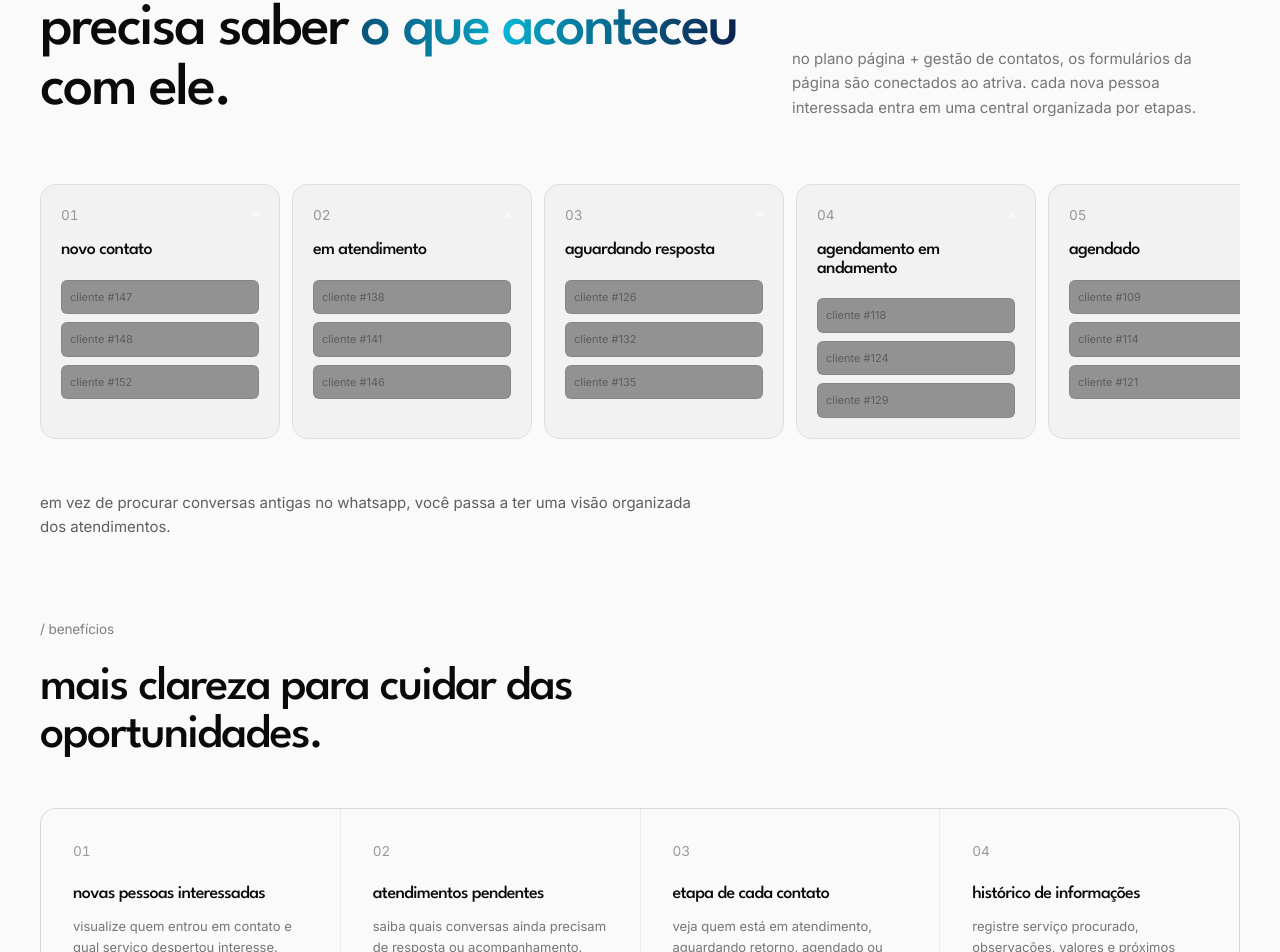
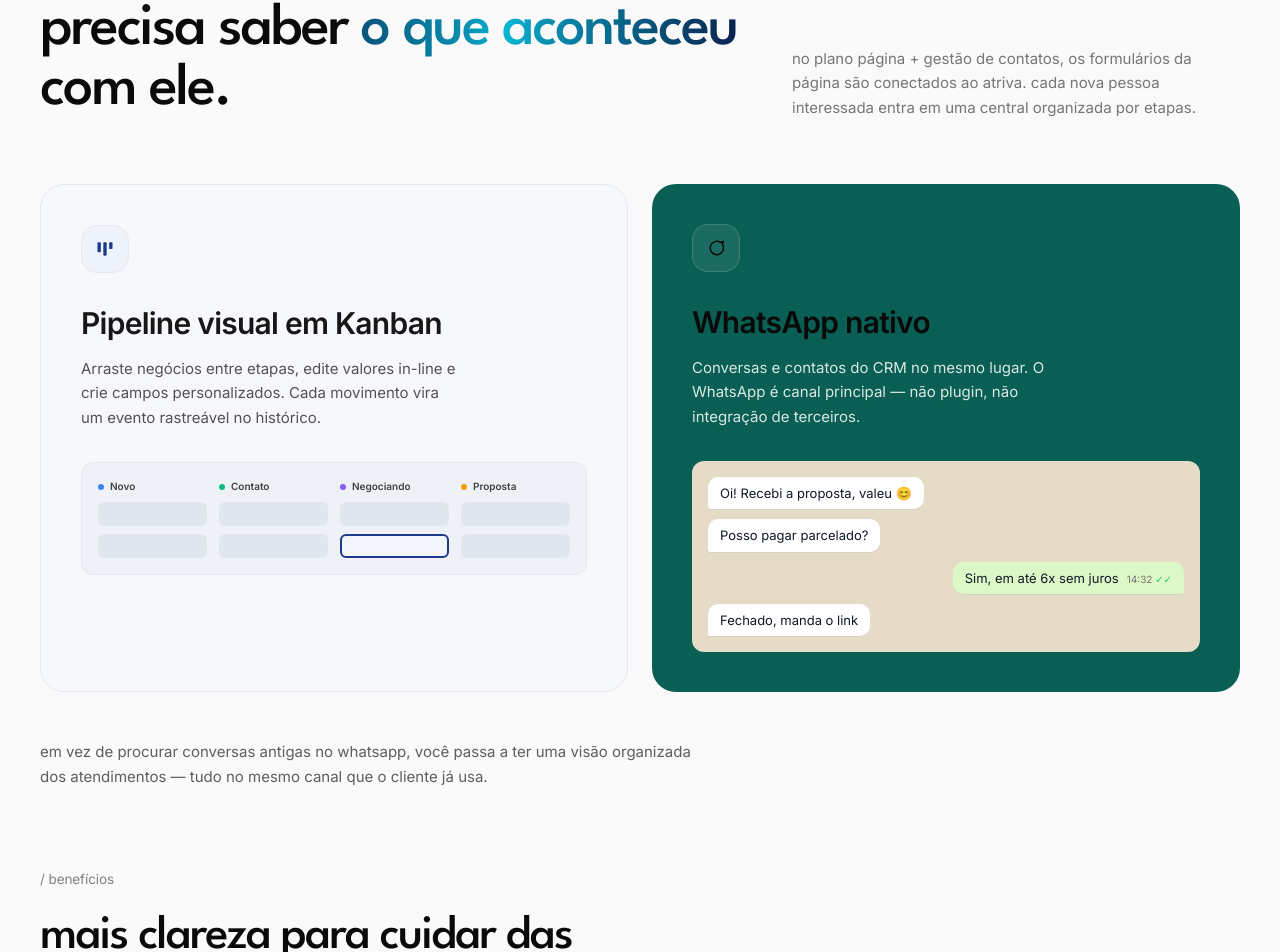
Before and after one commit to iotiagopace/belezaemfluxo, a Next.js app: page / in a window 1280 px wide. Shown: the part 8049-9001 px from the top of the page. Built offline with nearby package versions, Linux system fonts and the light colour scheme; no server answers; a web font is replaced by a local one.

Commit message:
feat(crm): substitui pipeline mockup por showcase de dois cards
- pipeline kanban (fundo claro) com 4 colunas e um deal em foco
- whatsapp nativo (fundo verde escuro) com chat mockup
- ambos em jsx/svg puro, sem asset externo
- reveal com stagger de 0.1s entre os dois cards

```diff
--- a/components/CRMSection.tsx
+++ b/components/CRMSection.tsx
@@ -1,15 +1,6 @@
 import ShinyText from "@/components/ShinyText";
 import Reveal, { RevealStagger, RevealItem } from "@/components/Reveal";
-
-const etapas = [
-  { n: "01", t: "novo contato", clientes: [147, 148, 152] },
-  { n: "02", t: "em atendimento", clientes: [138, 141, 146] },
-  { n: "03", t: "aguardando resposta", clientes: [126, 132, 135] },
-  { n: "04", t: "agendamento em andamento", clientes: [118, 124, 129] },
-  { n: "05", t: "agendado", clientes: [109, 114, 121] },
-  { n: "06", t: "serviço contratado", clientes: [101, 105, 112] },
-  { n: "07", t: "não avançou", clientes: [92, 95, 99] },
-];
+import CRMShowcase from "@/components/CRMShowcase";
 
 const beneficios = [
   { t: "novas pessoas interessadas", d: "visualize quem entrou em contato e qual serviço despertou interesse." },
@@ -41,36 +32,12 @@ export default function CRMSection() {
           </div>
         </Reveal>
 
-        <div className="mt-16 -mx-6 md:mx-0 overflow-x-auto pb-3">
-          <div className="flex gap-3 px-6 md:px-0 min-w-max">
-            {etapas.map((etapa) => (
-              <div
-                key={etapa.n}
-                className="w-60 flex-shrink-0 rounded-2xl border border-white/10 bg-white/5 p-5"
-              >
-                <div className="flex items-center justify-between">
-                  <span className="metry-num">{etapa.n}</span>
-                  <span className="inline-block h-1.5 w-1.5 rounded-full bg-white/40" />
-                </div>
-                <div className="mt-4 display text-white text-lg lowercase">{etapa.t}</div>
-                <div className="mt-5 space-y-2">
-                  {etapa.clientes.map((n) => (
-                    <div
-                      key={n}
-                      className="rounded-md border border-white/10 bg-black/40 p-2 text-[11px] text-white/40 lowercase"
-                    >
-                      cliente #{n}
-                    </div>
-                  ))}
-                </div>
-              </div>
-            ))}
-          </div>
-        </div>
+        <CRMShowcase />
 
-        <p className="mt-10 max-w-2xl text-white/70 text-[15px] leading-relaxed">
+        <p className="mt-12 max-w-2xl text-white/70 text-[15px] leading-relaxed">
           em vez de procurar conversas antigas no whatsapp, você passa a ter uma
-          visão organizada dos atendimentos.
+          visão organizada dos atendimentos — tudo no mesmo canal que o cliente
+          já usa.
         </p>
 
         <div className="mt-20">
--- /dev/null
+++ b/components/CRMShowcase.tsx
@@ -0,0 +1,182 @@
+import Reveal from "@/components/Reveal";
+
+/**
+ * Two-card visual illustrating the CRM value:
+ *  1) Pipeline visual em Kanban (light card, kanban mockup with focused deal)
+ *  2) WhatsApp nativo (green card, chat mockup)
+ */
+export default function CRMShowcase() {
+  return (
+    <div className="mt-16 grid gap-5 md:gap-6 md:grid-cols-2">
+      <Reveal>
+        <PipelineCard />
+      </Reveal>
+      <Reveal delay={0.1}>
+        <WhatsAppCard />
+      </Reveal>
+    </div>
+  );
+}
+
+function PipelineCard() {
+  return (
+    <article
+      className="relative overflow-hidden rounded-3xl p-8 md:p-10 h-full"
+      style={{ background: "#F6F8FB", border: "1px solid #E4E9F0" }}
+    >
+      <div
+        className="inline-flex h-12 w-12 items-center justify-center rounded-2xl mb-8"
+        style={{ background: "#EEF2FA", border: "1px solid #E4E9F0" }}
+      >
+        <svg width="20" height="20" viewBox="0 0 24 24" fill="none" aria-hidden="true">
+          <rect x="3" y="4" width="4" height="12" rx="1" fill="#1E3A8A" />
+          <rect x="10" y="4" width="4" height="16" rx="1" fill="#1E3A8A" />
+          <rect x="17" y="4" width="4" height="8" rx="1" fill="#1E3A8A" />
+        </svg>
+      </div>
+
+      <h3 className="text-neutral-900 text-2xl md:text-3xl font-semibold tracking-tight">
+        Pipeline visual em Kanban
+      </h3>
+      <p className="mt-4 text-neutral-600 text-[15px] leading-relaxed max-w-sm">
+        Arraste negócios entre etapas, edite valores in-line e crie campos
+        personalizados. Cada movimento vira um evento rastreável no histórico.
+      </p>
+
+      {/* Kanban mockup */}
+      <div
+        className="mt-8 rounded-xl p-4"
+        style={{ background: "#EEF2F7", border: "1px solid #E4E9F0" }}
+      >
+        <div className="grid grid-cols-4 gap-3">
+          <KanbanColumn label="Novo" dotColor="#3B82F6" placeholders={2} />
+          <KanbanColumn label="Contato" dotColor="#10B981" placeholders={2} />
+          <KanbanColumn label="Negociando" dotColor="#8B5CF6" placeholders={1} focused />
+          <KanbanColumn label="Proposta" dotColor="#F59E0B" placeholders={1} />
+        </div>
+      </div>
+    </article>
+  );
+}
+
+function KanbanColumn({
+  label,
+  dotColor,
+  placeholders,
+  focused = false,
+}: {
+  label: string;
+  dotColor: string;
+  placeholders: number;
+  focused?: boolean;
+}) {
+  return (
+    <div className="flex flex-col gap-2">
+      <div className="flex items-center gap-1.5 text-[10px] font-semibold text-neutral-700">
+        <span
+          className="inline-block h-1.5 w-1.5 rounded-full flex-shrink-0"
+          style={{ background: dotColor }}
+        />
+        <span className="truncate">{label}</span>
+      </div>
+      {Array.from({ length: placeholders }).map((_, i) => (
+        <div
+          key={i}
+          className="h-6 rounded-md"
+          style={{ background: "#E1E7EF" }}
+        />
+      ))}
+      {focused && (
+        <div
+          className="h-6 rounded-md"
+          style={{
+            background: "#F3F6FB",
+            border: "2px solid #1E3A8A",
+          }}
+        />
+      )}
+      {!focused && placeholders === 1 && (
+        <div className="h-6 rounded-md" style={{ background: "#E1E7EF" }} />
+      )}
+    </div>
+  );
+}
+
+function WhatsAppCard() {
+  return (
+    <article
+      className="relative overflow-hidden rounded-3xl p-8 md:p-10 h-full text-white"
+      style={{ background: "#095F53" }}
+    >
+      <div
+        className="inline-flex h-12 w-12 items-center justify-center rounded-2xl mb-8"
+        style={{ background: "rgba(255,255,255,0.08)", border: "1px solid rgba(255,255,255,0.14)" }}
+      >
+        <svg width="20" height="20" viewBox="0 0 24 24" fill="none" aria-hidden="true">
+          <path
+            d="M21 12a8 8 0 1 1-3.5-6.6L21 4l-1.4 3.5A8 8 0 0 1 21 12z"
+            stroke="currentColor"
+            strokeWidth="1.8"
+            strokeLinecap="round"
+            strokeLinejoin="round"
+          />
+        </svg>
+      </div>
+
+      <h3 className="text-2xl md:text-3xl font-semibold tracking-tight">
+        WhatsApp nativo
+      </h3>
+      <p className="mt-4 text-white/85 text-[15px] leading-relaxed max-w-sm">
+        Conversas e contatos do CRM no mesmo lugar. O WhatsApp é canal
+        principal — não plugin, não integração de terceiros.
+      </p>
+
+      {/* Chat mockup */}
+      <div
+        className="mt-8 rounded-xl p-4 flex flex-col gap-2.5"
+        style={{ background: "#E5DBC7" }}
+      >
+        <ChatBubble side="in">Oi! Recebi a proposta, valeu 😊</ChatBubble>
+        <ChatBubble side="in">Posso pagar parcelado?</ChatBubble>
+        <ChatBubble side="out" time="14:32">
+          Sim, em até 6x sem juros
+        </ChatBubble>
+        <ChatBubble side="in">Fechado, manda o link</ChatBubble>
+      </div>
+    </article>
+  );
+}
+
+function ChatBubble({
+  children,
+  side,
+  time,
+}: {
+  children: React.ReactNode;
+  side: "in" | "out";
+  time?: string;
+}) {
+  const isOut = side === "out";
+  return (
+    <div className={`flex ${isOut ? "justify-end" : "justify-start"}`}>
+      <div
+        className={`max-w-[80%] px-3 py-2 text-[13px] leading-tight ${
+          isOut ? "rounded-lg" : "rounded-lg"
+        }`}
+        style={{
+          background: isOut ? "#DCF8C6" : "#FFFFFF",
+          color: "#111827",
+          boxShadow: "0 1px 0.5px rgba(0,0,0,0.05)",
+          borderRadius: isOut ? "10px 10px 2px 10px" : "10px 10px 10px 2px",
+        }}
+      >
+        <span>{children}</span>
+        {time && (
+          <span className="ml-2 text-[10px] text-neutral-500 whitespace-nowrap">
+            {time} <span style={{ color: "#22c55e" }}>✓✓</span>
+          </span>
+        )}
+      </div>
+    </div>
+  );
+}
```
